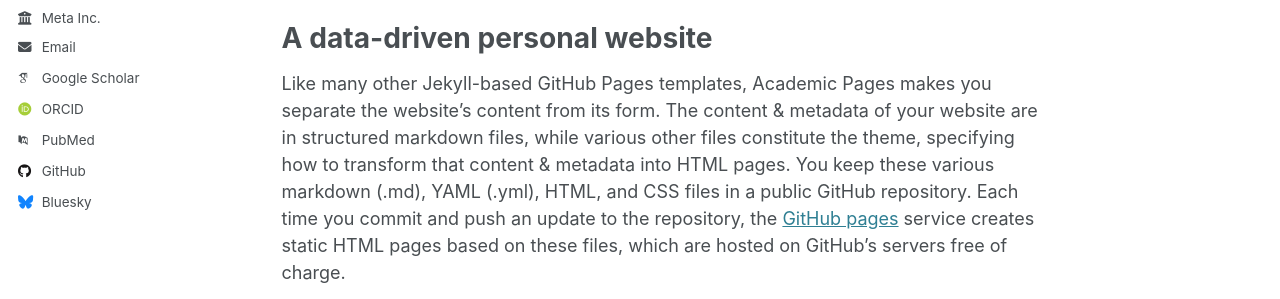
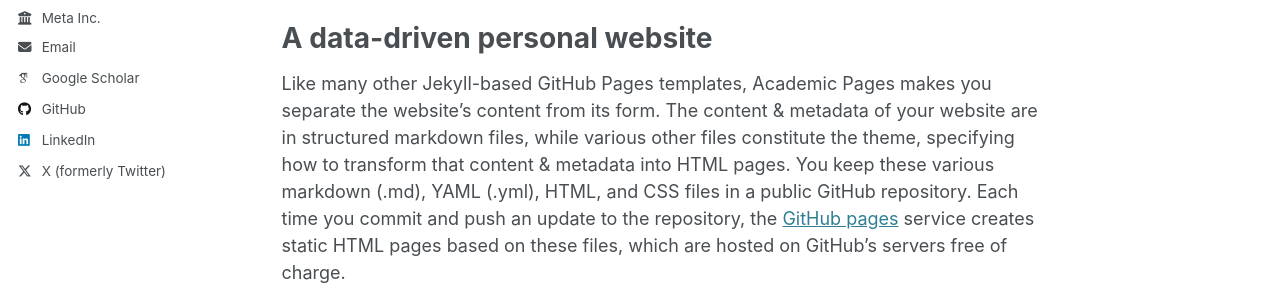
Before and after one commit to kavehhassani/kavehhassani.github.io, a Jekyll site: the page built from _pages/about.md, in a window 1280 px wide. Shown: the part 414-713 px from the top of the page. Built offline with Jekyll 4.4.1, drawn with Linux system fonts in a browser that asks for light colours; some web fonts are replaced; part of the change alters nothing that is shown.

Commit message:
Update _config.yml

```diff
--- a/_config.yml
+++ b/_config.yml
@@ -33,11 +33,11 @@ author:
 
   # Academic websites
   arxiv            : # URL - Update with the correct link to your profile
-  googlescholar    : "https://scholar.google.com/citations?user=PS_CX0AAAAAJ"
+  googlescholar    : "https://scholar.google.ca/citations?user=1CiEWwsAAAAJ&hl=en"
   impactstory      : # URL
-  orcid            : "http://orcid.org/yourorcidurl"
+  orcid            : # URL
   semantic         : # URL
-  pubmed           : "https://www.ncbi.nlm.nih.gov/pubmed/?term=john+snow"
+  pubmed           : # URL
   researchgate     : # URL
   scopus           : # URL
 
@@ -45,12 +45,12 @@ author:
   bitbucket        : # Username - Update with your username on the site
   codepen          : # Username
   dribbble         : # Username
-  github           : "academicpages"
+  github           : "https://github.com/kavehhassani"
   kaggle           : # Username
   stackoverflow    : # User number or user number and name (i.e., use "1" or "1/jeff-atwood")
 
   # Social media
-  bluesky          : "bsky.app" # Replace this with you Bluesky username
+  bluesky          : # Replace this with you Bluesky username
   facebook         : # Username
   flickr           : # Username
   foursquare       : # Username
@@ -59,7 +59,7 @@ author:
   keybase          : # Username
   instagram        : # Username
   lastfm           : # Username
-  linkedin         : # Username
+  linkedin         : "kavehhassani"
   mastodon         : # URL
   medium           : # URL
   pinterest        : # Username
@@ -67,7 +67,7 @@ author:
   steam            : # Username
   telegram         : # URL
   tumblr           : # Username
-  twitter          : # Username for X / Twitter
+  twitter          : "kavehhassani"
   vine             : # Username
   weibo            : # Username
   wikipedia        : # Username
```
